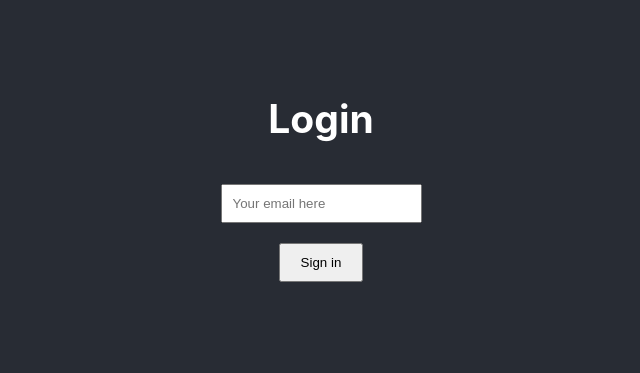
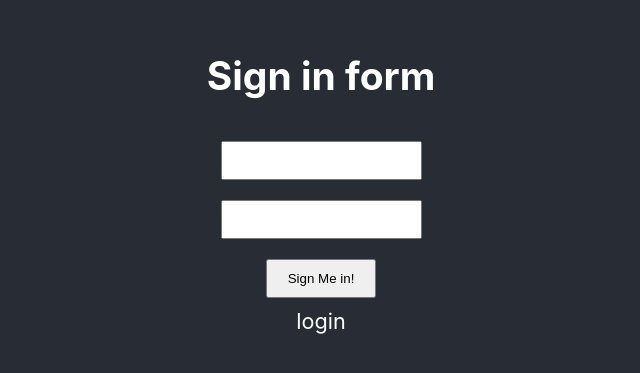
Before and after one commit to Mrmckney/s3-react-app, a React (Create React App) app: page /login in a window 1280 px wide. Shown: the part 223-596 px from the top of the page, without its empty margins (319-959 px from the left). Built offline with nearby package versions, Linux system fonts and the light colour scheme.

Commit message:
changed login

```diff
--- a/src/Login.js
+++ b/src/Login.js
@@ -1,20 +1,35 @@
-import { useState } from "react"
+import React, { useState } from 'react'
 
-function Login() {
+export default function Login() {
+  const [user, setUser] = useState({})
+  const [status, setStatus] = useState('login')
 
-    const [email, setEmail] = useState('')
+  const handleUserForm = e => {
+    setUser({ ...user, [e.target.name]: e.target.value })
+  }
 
-    return(
-        <>
-            <h2>Login</h2>
-            <input
-                type='email'
-                name='email'
-                placeholder='Your email here'
-            />
-            <button type="submit">Sign in</button>
-        </>
-    )
+  const handleUserLogin = () => {
+    fetch('http://localhost:5000/login', {
+      method: 'POST',
+      headers: {
+        'Content-Type': 'application/json',
+      },
+      body: JSON.stringify(user),
+    })
+    .then(res => console.log(res))
+      // .then(response => response.status == 400 ? setStatus('Not allowed') : setStatus('allowed'))
+      .catch(err => console.log(err))
+  }
+
+  return (
+    <>
+      <h2>Sign in form</h2>
+      <input type='email' name='email' onChange={handleUserForm} />
+      <input type='password' name='password' onChange={handleUserForm} />
+      <button type='submit' onClick={handleUserLogin}>
+        Sign Me in!
+      </button>
+      <small>{status}</small>
+    </>
+  )
 }
-
-export default Login
--- a/src/Signup.js
+++ b/src/Signup.js
@@ -23,6 +23,8 @@ export default function Signup() {
       .then(response => response.json())
       .then(data => console.log('Success: ', data))
       .catch(err => console.log(err))
+
+      window.location.reload(false)
   }
 
   const handleUserForm = e => {
@@ -56,18 +58,26 @@ export default function Signup() {
         placeholder='your Password here'
         onChange={handleUserForm}
       />
-      <button type='submit' onClick={handleUserPost}>
+      <button
+      type='submit'
+      disabled={
+          user.email &&
+          user.password &&
+          user.lname &&
+          user.fname ? false : true}
+          onClick={handleUserPost}
+        >
         Sign me up!
       </button>
       {allUsers &&
         allUsers.map(eachUser => {
           return (
-            <>
+            <div key={eachUser._id}>
               <span>{eachUser.fname}</span>
               <span>{eachUser.lname}</span>
               <span>{eachUser.email}</span>
               <hr />
-            </>
+            </div>
           )
         })}
     </>
```
